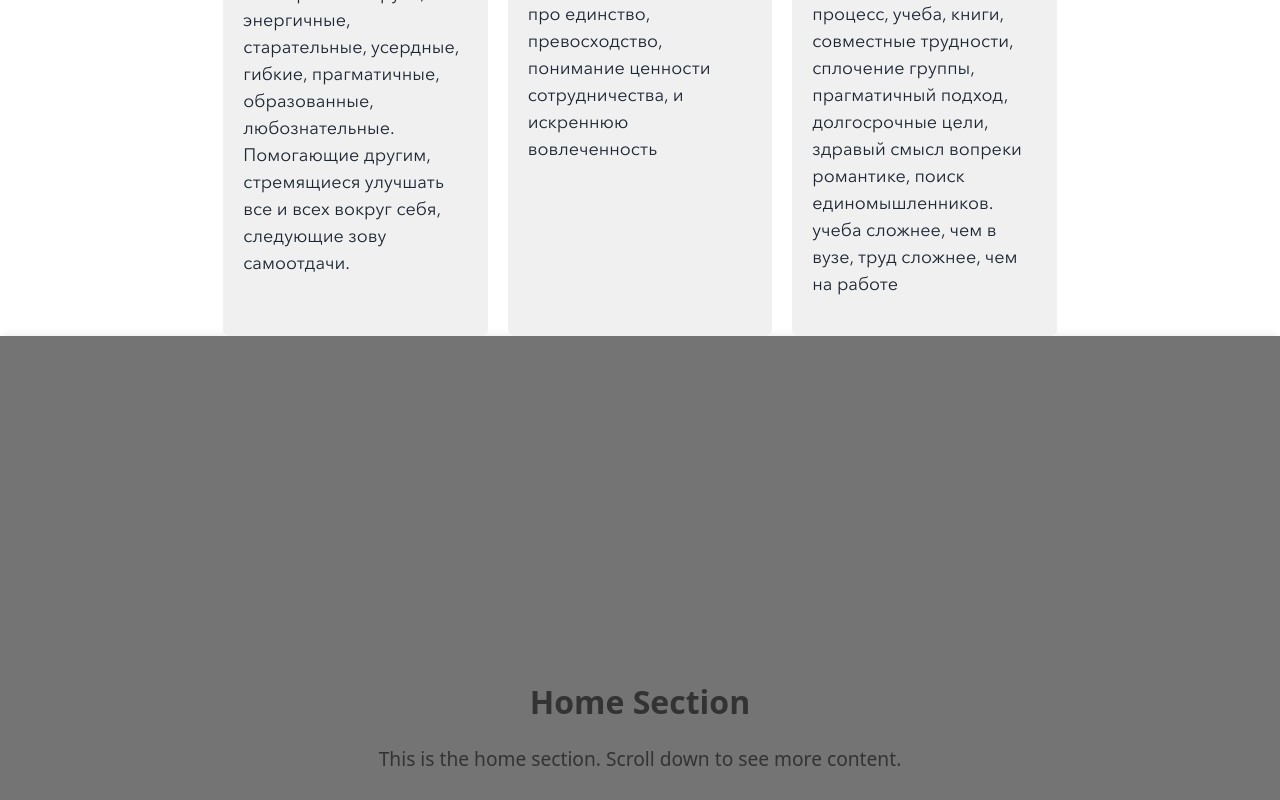
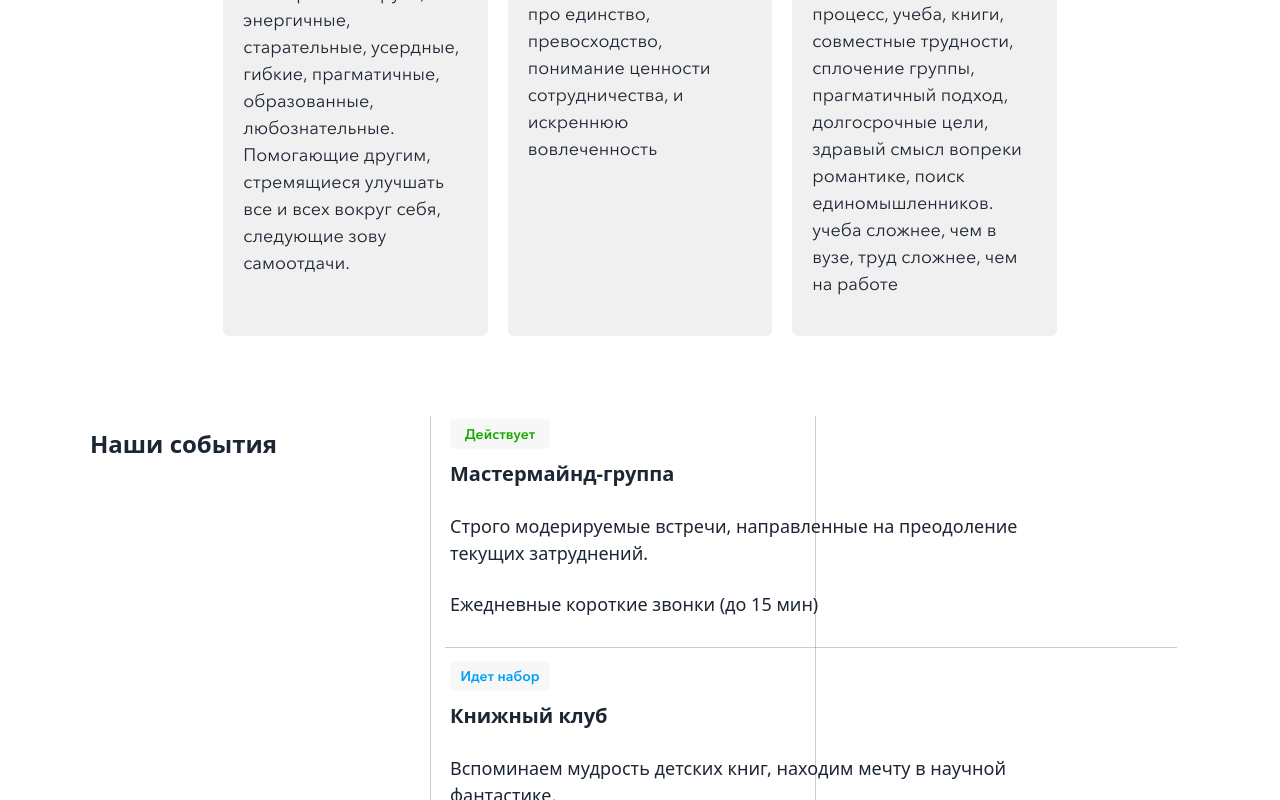
Before and after one commit to relevanti/website, a React (Vite) app: page / in a window 1280 px wide. Shown: the part 2000-2800 px from the top of the page. Built offline with nearby package versions, Linux system fonts and the light colour scheme.

Commit message:
#6 events desktop

```diff
--- a/src/App.tsx
+++ b/src/App.tsx
@@ -1,12 +1,12 @@
 import "./App.css"
 
+import EventsSection from "@/sections/events/EventsSection"
 import React from "react"
 
 import Header from "./components/menu_header/Header"
 import { MobileProvider } from "./context/MobileContext"
 import AboutUsCards from "./sections/about_us_cards/AboutUsCards"
 import AboutUs from "./sections/about_us/AboutUs"
-import FakeContent from "./sections/fake_content/FakeContent"
 import FrontSection from "./sections/front_section/FrontSection"
 
 const App: React.FC = () => {
@@ -17,7 +17,7 @@ const App: React.FC = () => {
         <FrontSection />
         <AboutUs />
         <AboutUsCards />
-        <FakeContent />
+        <EventsSection />
       </div>
     </MobileProvider>
   )
--- /dev/null
+++ b/src/sections/events/EventItem.css
@@ -0,0 +1,50 @@
+.event-item .status-planned,
+.event-item .status-active,
+.event-item .status-recruiting {
+  background-color: #f7f7f7;
+  width: 100px;
+  margin-top: -17px;
+  margin-bottom: 10px;
+  padding-top: 5px;
+  height: 25px;
+  border-radius: 10%;
+  font-weight: 600;
+  font-size: 14px;
+  font-family: "AvenirNextCyr", sans-serif;
+}
+
+.event-item .status-planned {
+  color: #ff8474;
+}
+
+.event-item .status-active {
+  color: #19a700;
+}
+
+.event-item .status-recruiting {
+  color: #029ff6;
+}
+
+.event-item .title {
+  font-weight: bold;
+  font-size: 20px;
+  text-align: left;
+}
+
+.event-item .description {
+  font-size: 18px;
+  max-width: 80%;
+  word-wrap: break-word;
+  font-weight: 300;
+  text-align: left;
+  white-space: normal;
+}
+
+.event-item .regularity {
+  font-size: 18px;
+  max-width: 80%;
+  word-wrap: break-word;
+  font-weight: 500;
+  text-align: left;
+  white-space: normal;
+}
--- /dev/null
+++ b/src/sections/events/EventItem.tsx
@@ -0,0 +1,40 @@
+import "./EventItem.css"
+
+import React from "react"
+
+interface Event {
+  status: string
+  title: string
+  description: string
+  regularity: string
+}
+
+interface EventItemProps {
+  event: Event
+  statusClass: string
+}
+
+// Function to convert \n to <br />
+const formatText = (text: string) => {
+  return text.split("\n").map((str, index) => (
+    <React.Fragment key={index}>
+      {str}
+      <br />
+    </React.Fragment>
+  ))
+}
+
+const EventItem: React.FC<EventItemProps> = ({ event, statusClass }) => {
+  return (
+    <div className="event-item">
+      <div className={`status-${statusClass}`}>{event.status}</div>
+      <div className="title">{event.title}</div>
+      <br />
+      <div className="description">{formatText(event.description)}</div>
+      <br />
+      <div className="regularity">{event.regularity}</div>
+    </div>
+  )
+}
+
+export default EventItem
--- /dev/null
+++ b/src/sections/events/EventsSection.css
@@ -0,0 +1,108 @@
+.events-container {
+  display: flex;
+  background-color: white;
+  color: #1d2633;
+  padding-right: 5rem;
+  padding-left: 5rem;
+  padding-top: 5rem;
+}
+
+.events-container .sidebar {
+  width: 30%;
+  font-size: 24px;
+  font-weight: bold;
+  padding: 10px;
+  display: flex;
+}
+
+.events-container .events {
+  width: 70%;
+  display: flex;
+  align-items: center;
+  justify-content: center;
+  flex-wrap: wrap;
+}
+
+.events-container .box {
+  display: flex;
+  flex-wrap: wrap;
+  justify-content: space-between;
+  width: 100%;
+  gap: 20px;
+  position: relative;
+  max-width: 1200px; /* Ограничиваем максимальную ширину */
+  margin: 0 auto;
+}
+
+/* Делаем блоки более гибкими */
+.events-container .box > div {
+  flex: 1 1 calc(45% - 10px); /* Убираем жесткие ограничения, делаем гибкими */
+  padding: 20px;
+  text-align: center;
+  height: auto; /* Позволяем блокам адаптироваться по высоте */
+  position: relative;
+}
+
+/* Линия под блоками */
+.events-container .box > div::after {
+  content: "";
+  position: absolute;
+  bottom: -10px;
+  left: 2%;
+  width: 95%;
+  height: 1px;
+  background-color: rgba(66, 61, 61, 0.259);
+}
+
+/* Убираем линию у последнего блока */
+.events-container .box > div:nth-last-child(-n + 2)::after {
+  content: none;
+}
+
+/* Вертикальная линия слева */
+.events-container .box::before {
+  content: "";
+  position: absolute;
+  left: 0%;
+  top: 0%; /* Линия начинает от верхней части блока */
+  height: 100%; /* Линия будет растягиваться на 100% высоты родительского блока */
+  width: 1px;
+  background-color: rgba(66, 61, 61, 0.259);
+}
+
+/* Вертикальная линия справа */
+.events-container .box::after {
+  content: "";
+  position: absolute;
+  left: 50%;
+  top: 0%; /* Линия начинает от верхней части блока */
+  height: 100%; /* Линия будет растягиваться на 100% высоты родительского блока */
+  width: 1px;
+  background-color: rgba(66, 61, 61, 0.259);
+}
+
+/* Медиазапросы для адаптации */
+@media (max-width: 768px) {
+  .events-container {
+    flex-direction: column;
+    padding: 1rem;
+  }
+
+  .events-container .sidebar {
+    width: 100%;
+    text-align: center;
+    margin-bottom: 1rem;
+  }
+
+  .events-container .events {
+    width: 100%;
+  }
+
+  .events-container .box > div {
+    flex: 1 1 100%; /* Каждый блок будет занимать всю ширину */
+  }
+
+  .events-container .box {
+    flex-direction: column; /* Блоки будут располагаться вертикально */
+  }
+}
--- a/src/sections/EventsSection.tsx
+++ b/src/sections/events/EventsSection.tsx
@@ -1,18 +1,20 @@
-import './Events_section.css';
-import React from 'react';
-type EventStatus = "В планах" | "Действует" | "Идет набор";
+import "./EventsSection.css"
+
+import EventItem from "./EventItem"
+
+type EventStatus = "В планах" | "Действует" | "Идет набор"
 
 const statusClassMap: Record<EventStatus, string> = {
   "В планах": "planned",
-  "Действует": "active",
-  "Идет набор": "recruiting"
-};
+  Действует: "active",
+  "Идет набор": "recruiting",
+}
 
 interface Event {
-  status: EventStatus;
-  title: string;
-  description: string;
-  regularity: string;
+  status: EventStatus
+  title: string
+  description: string
+  regularity: string
 }
 
 const eventsData: Event[] = [
@@ -21,9 +23,9 @@ const eventsData: Event[] = [
     title: "Мастермайнд-группа",
     description:
       "Строго модерируемые встречи, направленные на преодоление текущих затруднений.",
-    regularity: "Ежедневные короткие звонки \n(около 5-15 мин)",
-  }
-  ,{
+    regularity: "Ежедневные короткие звонки \n(до 15 мин)",
+  },
+  {
     status: "Идет набор",
     title: "Книжный клуб",
     description:
@@ -41,7 +43,8 @@ const eventsData: Event[] = [
   {
     status: "Идет набор",
     title: "Прикладное программирование",
-    description: "Основы fullstack разработки. Начало с теории и frontend. JavaScript, React, NodeJS. \nОриентир на трудоустройство.",
+    description:
+      "Основы fullstack разработки. Начало с теории и frontend. JavaScript, React, NodeJS. \nОриентир на трудоустройство.",
     regularity: "Ежедневное взаимообучение",
   },
   {
@@ -70,44 +73,28 @@ const eventsData: Event[] = [
     title: "Сборы",
     description:
       "Собираемся вместе для реализации краткосрочного проекта. Например, поучаствовать в хакатоне или сходить в поход. ",
-    regularity: "2-4 дня без работы, или до 2 недель, совмещая с работой. \nОколо 2 раз в год",
+    regularity:
+      "2-4 дня без работы, или до 2 недель, совмещая с работой. \nОколо 2 раз в год",
   },
-];
+]
 
-
-// Функция для преобразования \n в <br />
-const formatText = (text: string) => {
-  return text.split('\n').map((str, index) => (
-    <React.Fragment key={index}>
-      {str}
-      <br />
-    </React.Fragment>
-  ));
-};
-
-function Events_section() {
+function EventsSection() {
   return (
-    <div className="container">
+    <div className="events-container">
       <div className="sidebar">Наши события</div>
       <div className="events">
         <div className="box">
           {eventsData.map((event, index) => (
-            <div key={index}>
-              <div className={`status-${statusClassMap[event.status]}`}>
-                {event.status}
-              </div>
-              <div className="title">{event.title}</div><br />
-              <div className="description">
-                {formatText(event.description)}
-              </div><br   />
-              <div className="regularity">{event.regularity}</div>
-            </div>
+            <EventItem
+              key={index}
+              event={event}
+              statusClass={statusClassMap[event.status]}
+            />
           ))}
         </div>
       </div>
     </div>
-  );
-
+  )
 }
 
-export default Events_section;
+export default EventsSection
```
Also changed, not shown: src/sections/EventsSection.css (deleted, +0 -167 lines).
